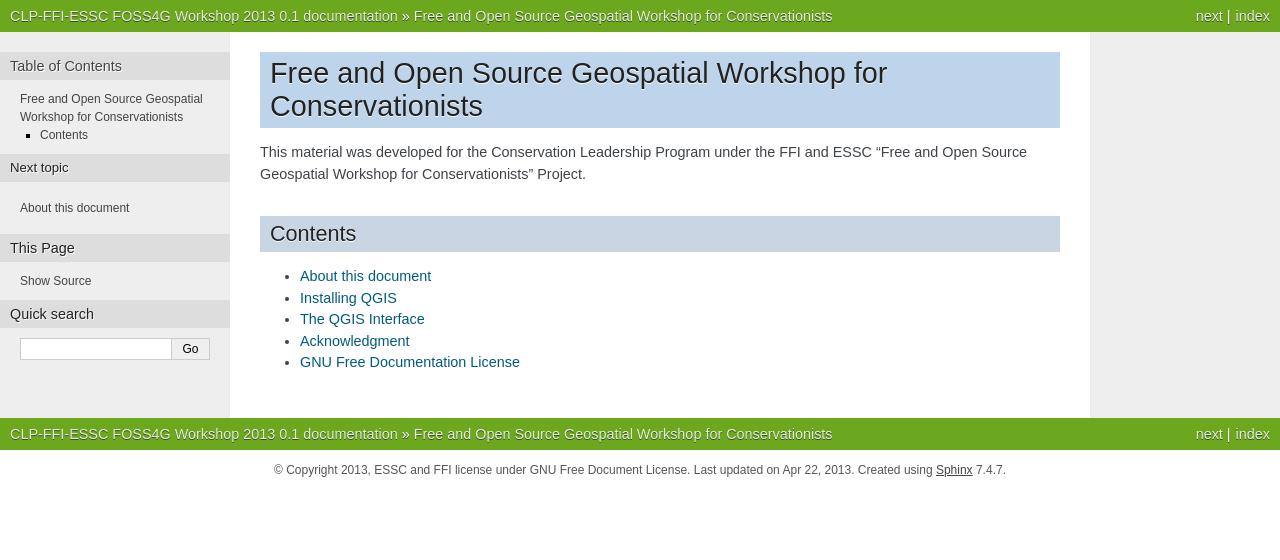
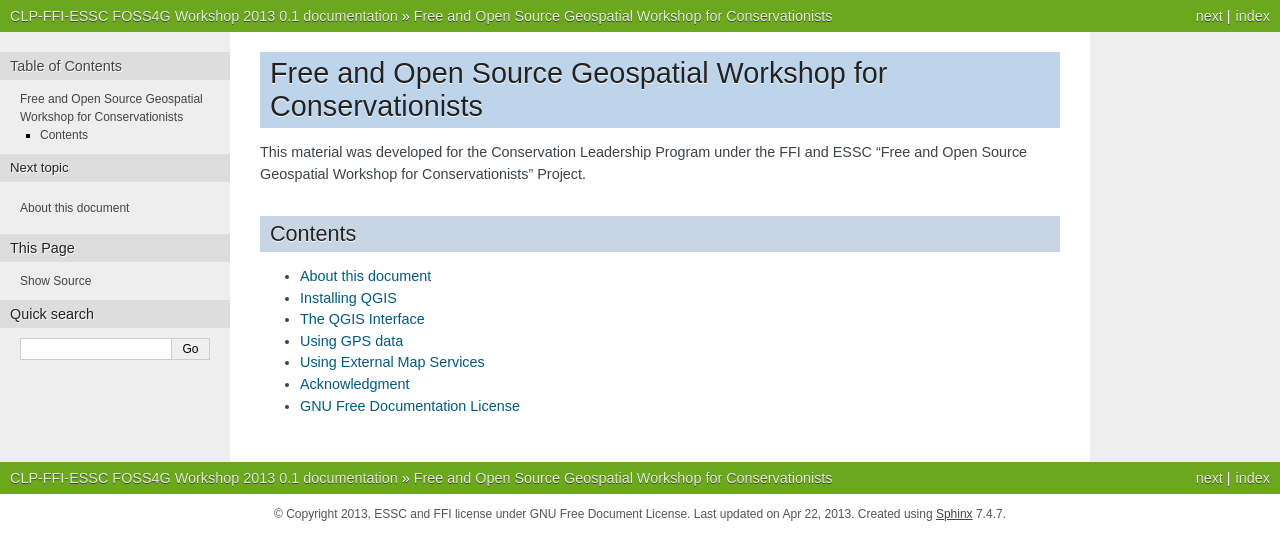
Before and after one commit to essc/clp_foss4g_workshop, a Sphinx documentation site: the page built from source/index.rst, in a window 1280 px wide. Shown: the top 560 px of the page. Built offline with Sphinx 7.4.7, drawn with Linux system fonts in a browser that asks for light colours; formulas are drawn with MathJax 3.

Commit message:
adding gps and wms section in the index.rst

```diff
--- a/source/index.rst
+++ b/source/index.rst
@@ -19,13 +19,15 @@ Contents
    About this document <about.rst>
    Installing QGIS <qgis_install.rst>
    The QGIS Interface <qgis_interface.rst>
+   Using GPS data <qgis_gps.rst>
+   Using External Map Services <qgis_wms.rst>
    Acknowledgment <references.rst>
    GNU Free Documentation License <gfdl.rst>
+
 ..   maxent_install.rst
 ..   qgis_attributes.rst
 ..   qgis_plugins.rst
 ..   qgis_text_to_shapefile.rst
-..   qgis_gps.rst
 ..   qgis_digitizing.rst
 ..   qgis_map_composer.rst
 ..   qgis_terrain_analysis.rst
```
Also changed, not shown: other parts of source/index.rst (+0 -1 lines).
